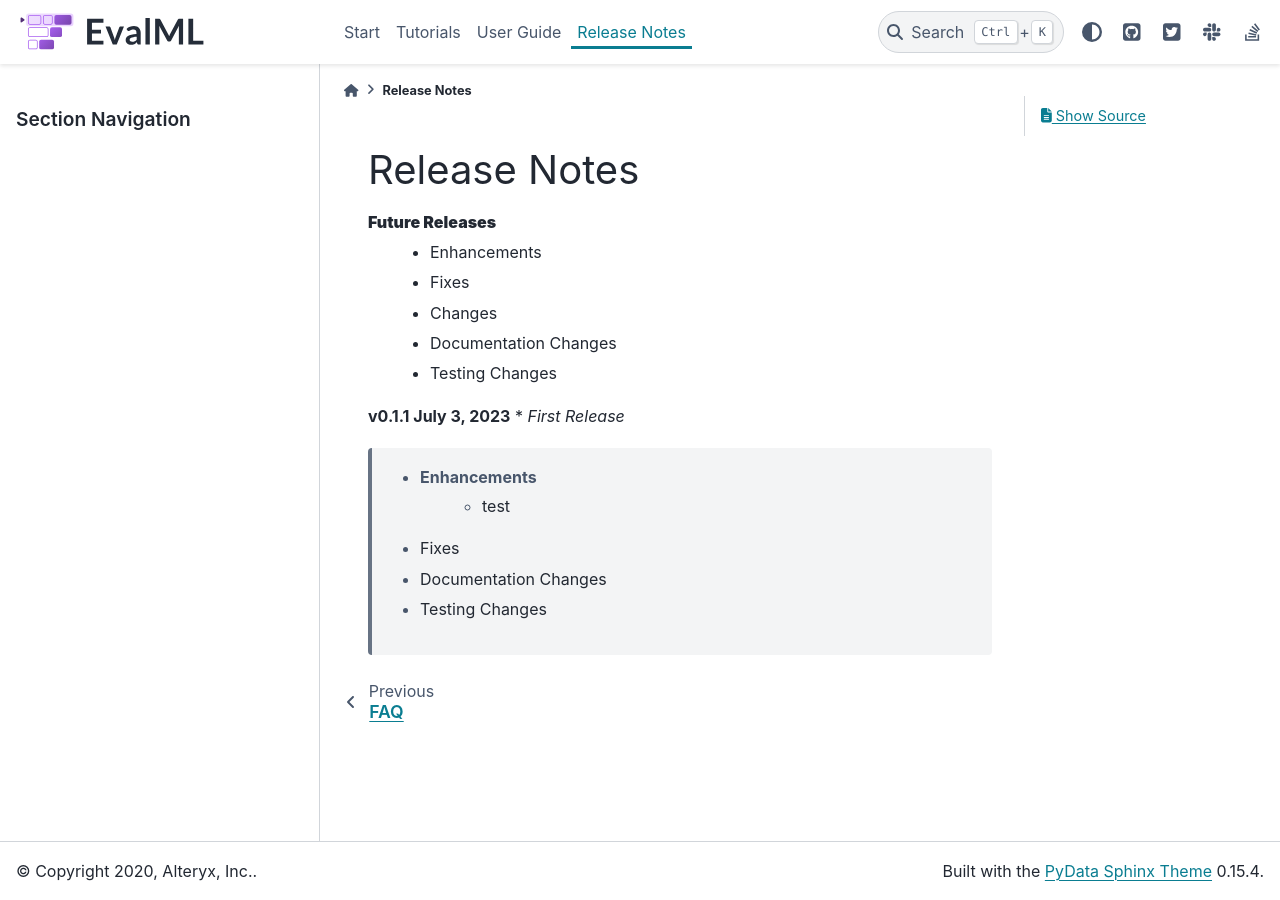
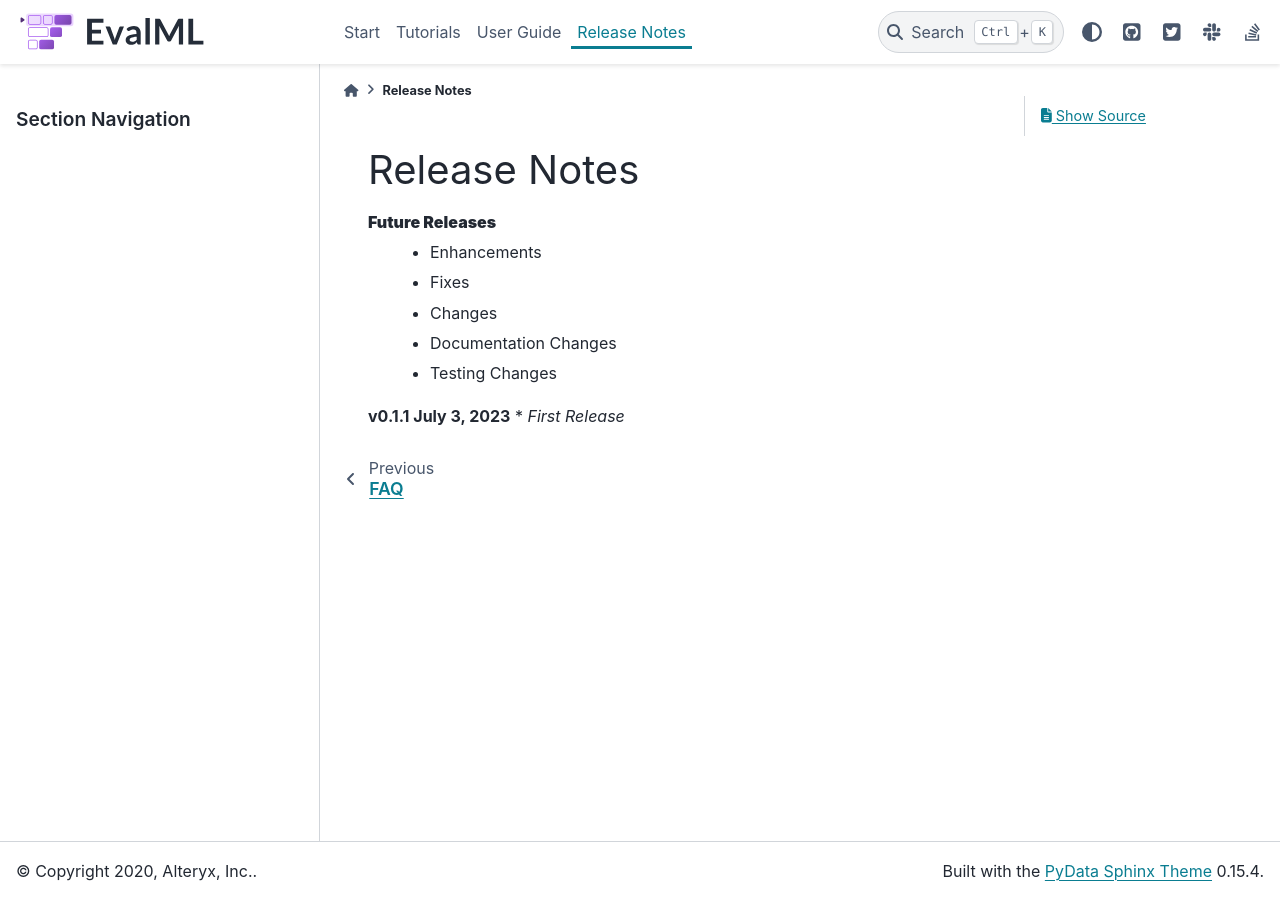
Before and after one commit to NabilFayak/datachecks, a Sphinx documentation site: the page built from docs/source/release_notes.rst, in a window 1280 px wide. Built offline with Sphinx 7.4.7 and the PyData theme 0.15.4, drawn with Linux system fonts in a browser that asks for light colours; pages that are not in the unit, such as notebooks, are missing from menus; the version number could not be read and is left out; comment, search, counter and statistics services are not loaded.

Commit message:
Update release_notes.rst

```diff
--- a/docs/source/release_notes.rst
+++ b/docs/source/release_notes.rst
@@ -10,8 +10,3 @@ Release Notes
 
 **v0.1.1 July 3, 2023**
 * *First Release*
-    * Enhancements
-         * test
-    * Fixes
-    * Documentation Changes
-    * Testing Changes
```
